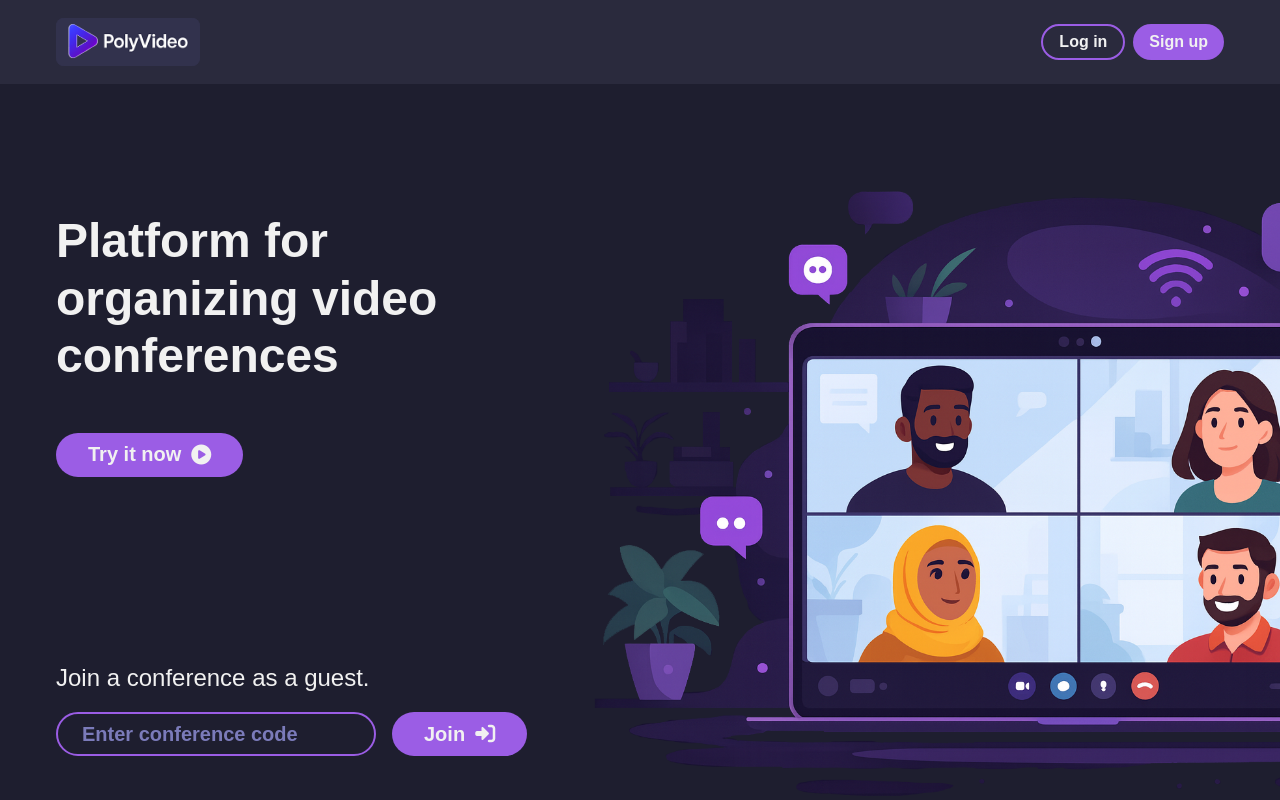
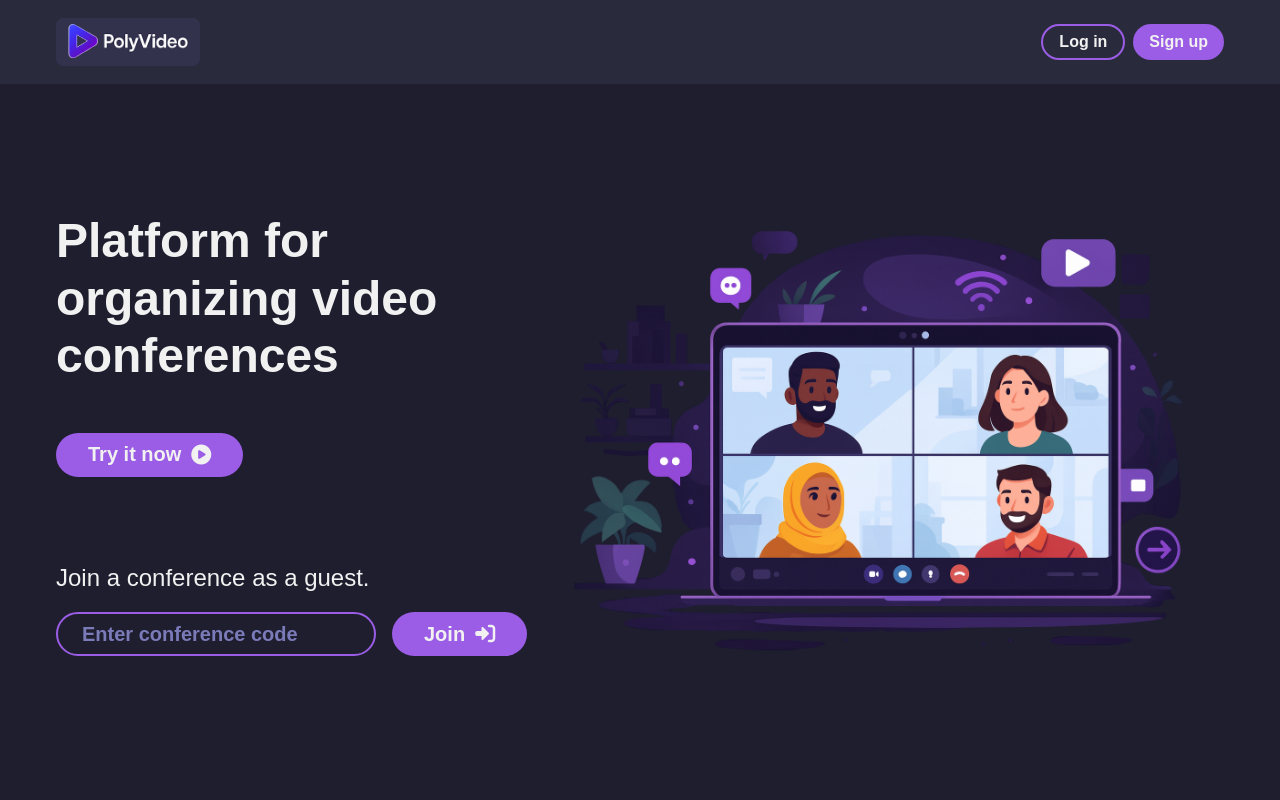
Before and after one commit to PavloSatyrenko/PolyVideo, an Angular app: page /main in a window 1280 px wide. Built offline with nearby package versions, Linux system fonts and the light colour scheme; no server answers.

Commit message:
feat: adjust layout dimensions for content container and image, improve overflow handling

```diff
--- a/src/app/layouts/main/main.css
+++ b/src/app/layouts/main/main.css
@@ -72,17 +72,19 @@
 
 .layout__content {
     flex: 1;
+    overflow-x: hidden;
     overflow-y: auto;
 }
 
 .content__container {
     display: flex;
-    height: 800px;
+    height: 700px;
 }
 
 .content__image {
-    width: 1000px;
+    width: 700px;
     height: 100%;
+    object-fit: contain;
 }
 
 .content__info {
```
